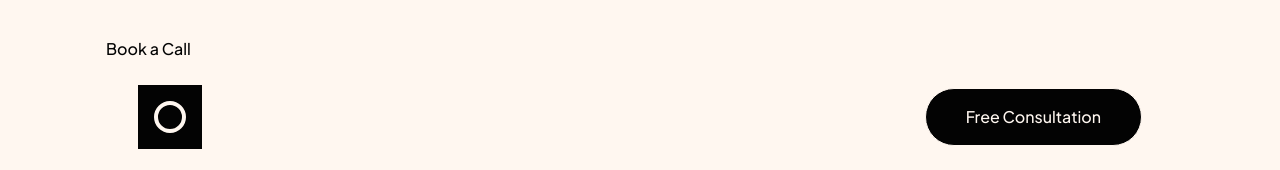
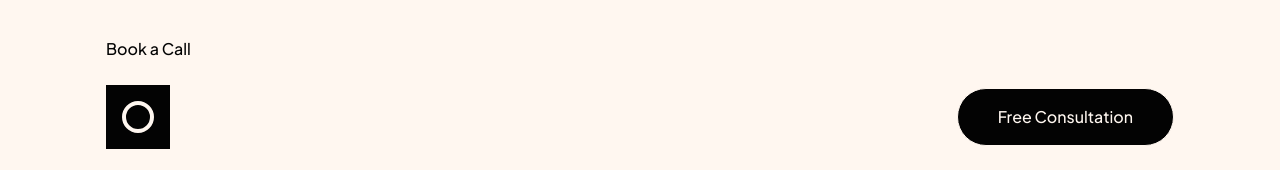
Before and after one commit to ekaspersen/industry-knowledge-ca, a website built with Vite: page index.html in a window 1280 px wide. Shown: the part 1992-2162 px from the top of the page. Built offline with nearby package versions, Linux system fonts and the light colour scheme.

Commit message:
delete extra padding from footer (desktop)

```diff
--- a/index.html
+++ b/index.html
@@ -122,7 +122,7 @@
     </section>
     <footer>
       <div class="container inner px-4">
-        <div class="lg:px-8">
+        <div>
           <div class="flex w-full items-center justify-between py-6">
             <div class="flex items-center">
               <img class="w-12 h-12 md:w-16 md:h-16" src="./assets/logo.svg" alt="company logo" />
```
